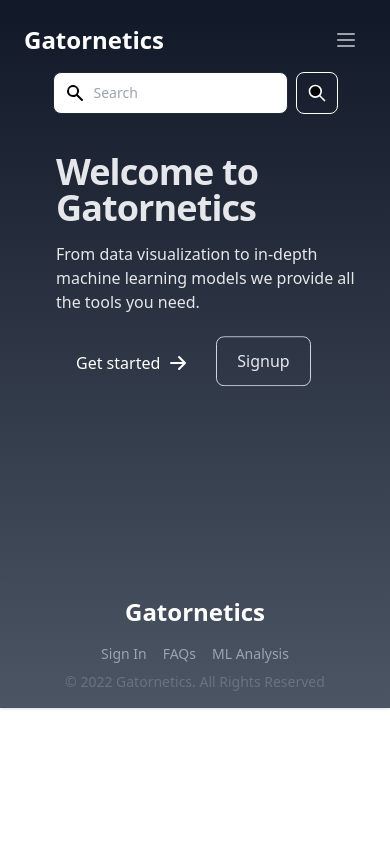
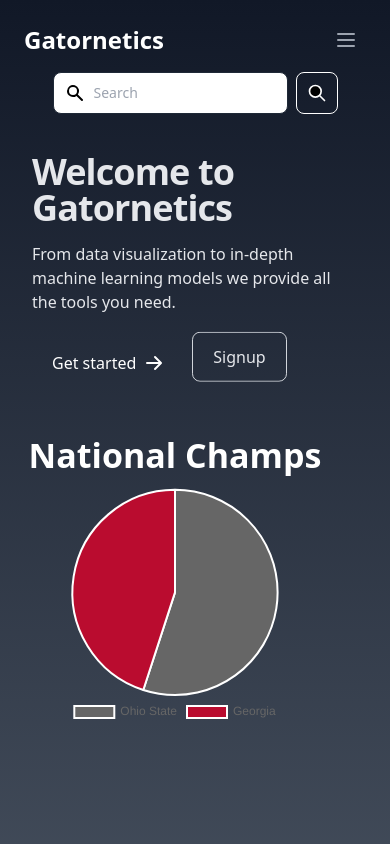
Before and after one commit to k-finken/Gatornetics, a Next.js app: page / in a window 390 px wide. Shown: the top 844 px of the page. Built offline with nearby package versions, Linux system fonts and the light colour scheme.

Commit message:
Update HomeHero.js
Graph does not disappear for small screens. It will appear under the text.

```diff
--- a/components/HomeHero.js
+++ b/components/HomeHero.js
@@ -59,8 +59,8 @@ function Index({foundPlayer}) {
 
     return (
         <section className="">
-            <div className="grid max-w-screen-xl px-4 py-8 mx-auto lg:gap-8 xl:gap-0 lg:py-16 lg:grid-cols-12">
-                <div className="ml-10 mr-auto place-self-center lg:col-span-7">
+            <div className="flex flex-wrap justify-center max-w-screen-xl px-4 py-8 mx-auto lg:gap-8 xl:gap-0 lg:py-16 lg:grid-cols-12">
+                <div className="ml-4 mr-5 sm:mr-10 md:mr-16 lg:mr-20 place-self-center lg:col-span-7">
                     <h1 className="max-w-2xl mb-4 text-4xl font-extrabold tracking-tight leading-none md:text-5xl xl:text-6xl dark:text-white text-gray-200">Welcome to Gatornetics</h1>
                     <p className="max-w-2xl mb-6 font-light text-gray-200 lg:mb-8 md:text-lg lg:text-xl dark:text-gray-400">From data visualization to in-depth machine learning models we provide all the tools you need.</p>
                     <p href="#" className="inline-flex items-center justify-center px-5 py-3 mr-3 text-base font-medium text-center text-white rounded-lg transition focus:ring-4 focus:ring-primary-300 dark:focus:ring-primary-900">
@@ -71,7 +71,7 @@ function Index({foundPlayer}) {
                         <a className="animate-bounce inline-flex items-center justify-center px-5 py-3 text-base font-medium text-center text-gray-200 border hover:text-gray-700 transition border-gray-300 rounded-lg hover:bg-gray-100 focus:ring-4 focus:ring-gray-100 dark:text-white dark:border-gray-700 dark:hover:bg-gray-700 dark:focus:ring-gray-800">Signup</a>
                     </Link>
                 </div>
-                <div className="mr-10 hidden lg:mt-0 lg:col-span-5 lg:flex">
+                <div className="mr-10 mt-10 sm:mt-0 lg:col-span-5 lg:flex max-w-[300px] max-h-[300px] sm:min-w-[400px] sm:min-h-[400px]">
                     <Pie data={dataPie} options={options}></Pie>
                 </div>
             </div>
```
